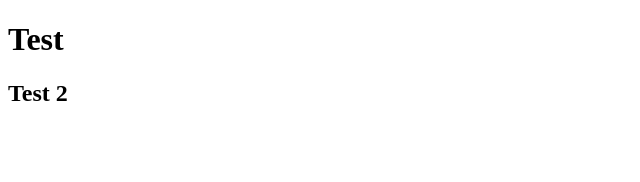
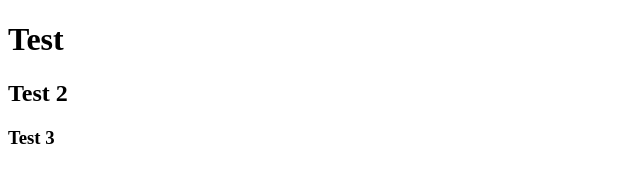
Before and after one commit to fbjthedj/Test, a plain HTML site: page index.html in a window 1280 px wide. Shown: the full height of the page, 0-640 px from the left. Drawn offline with Linux system fonts and the light colour scheme.

Commit message:
Update index.html

```diff
--- a/index.html
+++ b/index.html
@@ -9,5 +9,6 @@
 <body>
     <h1>Test</h1>
     <h2>Test 2</h2>
+    <h3>Test 3</h3>
 </body>
 </html>
```
